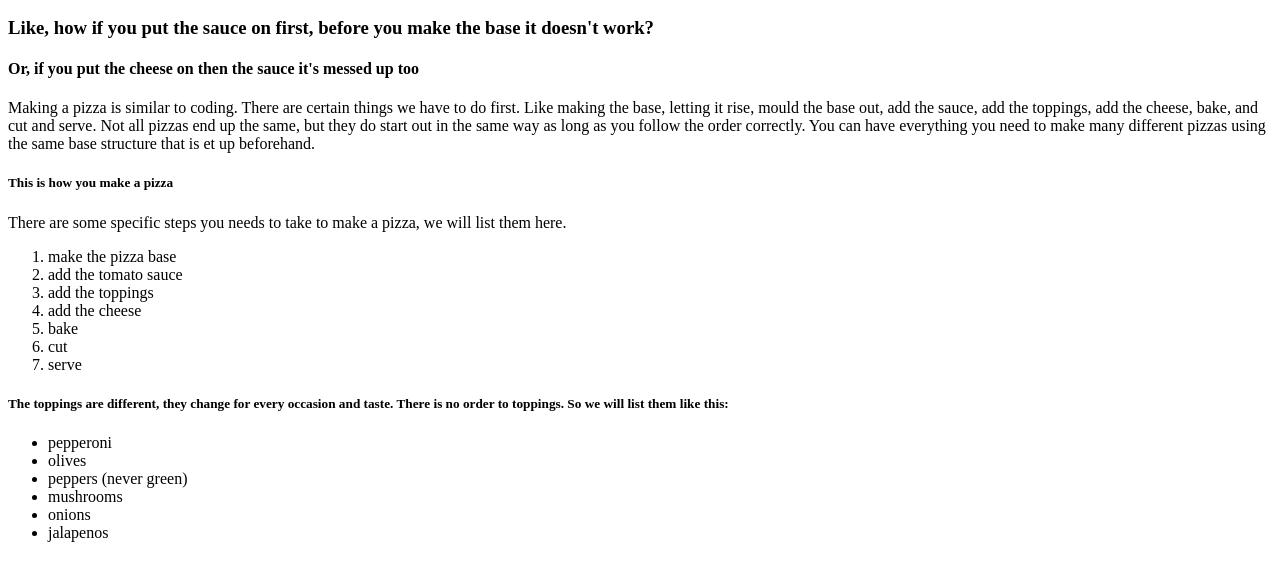
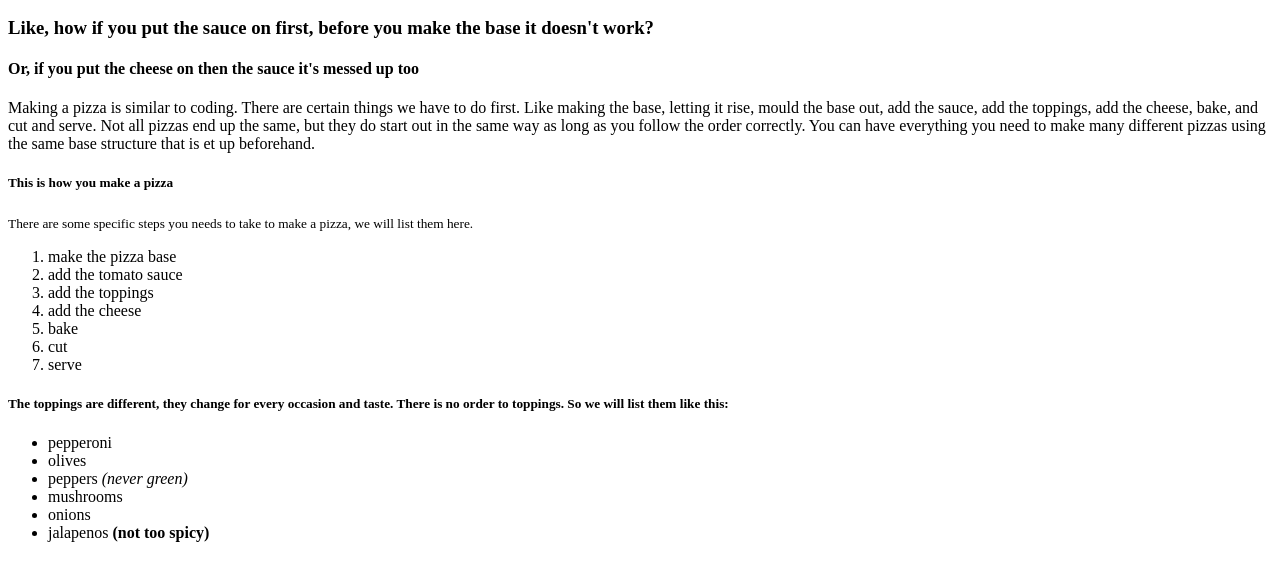
Before and after one commit to maddy4nderson/HTML-CSS, a plain HTML site: page index.html in a window 1280 px wide. Shown: the part 110-690 px from the top of the page. Drawn offline with Linux system fonts and the light colour scheme.

Commit message:
Update index.html

```diff
--- a/index.html
+++ b/index.html
@@ -21,8 +21,8 @@
     using the same base structure that is et up beforehand. </p>
 
     <h5>This is how you make a pizza</h5>
-    <p>There are some specific steps you needs to take to make a pizza,
-    we will list them here.</p>
+    <p><small>There are some specific steps you needs to take to make a pizza,
+    we will list them here.</small></p>
 
 
 <ol>
@@ -41,10 +41,10 @@ There is no order to toppings. So we will list them like this: </h6>
 <ul>
     <li>pepperoni</li>
     <li>olives</li>
-    <li>peppers (never green)</li>
+    <li>peppers <em>(never green)</em></li>
     <li> mushrooms</li>
     <li>onions</li>
-    <li>jalapenos</li>
+    <li>jalapenos <strong>(not too spicy)</strong></li>
 </ul>
 
 
```
